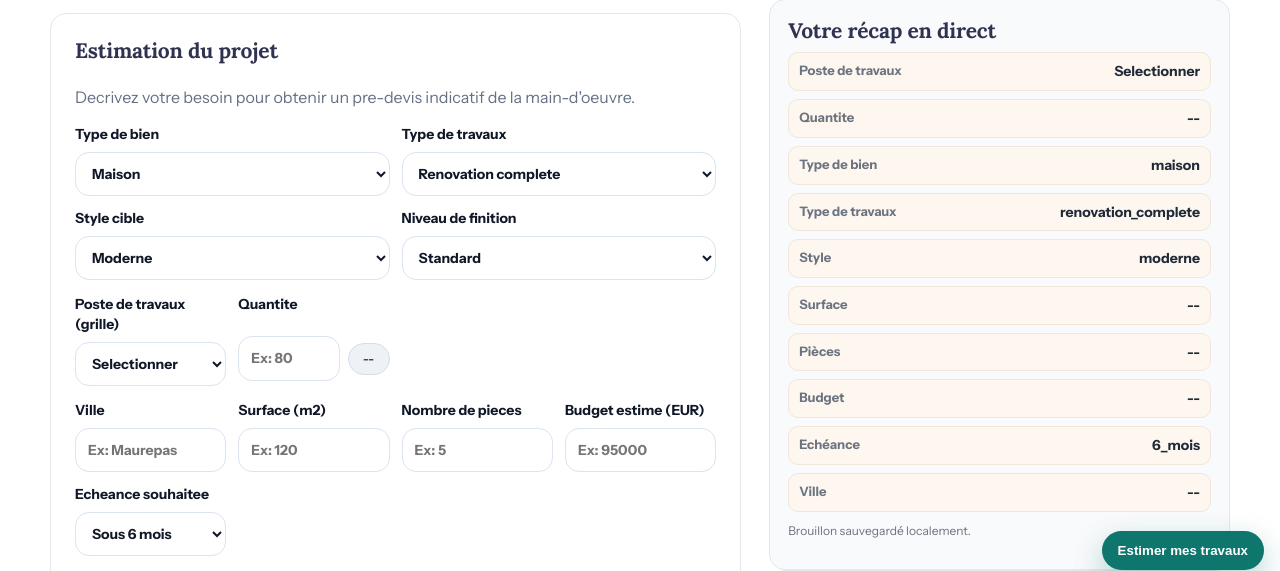
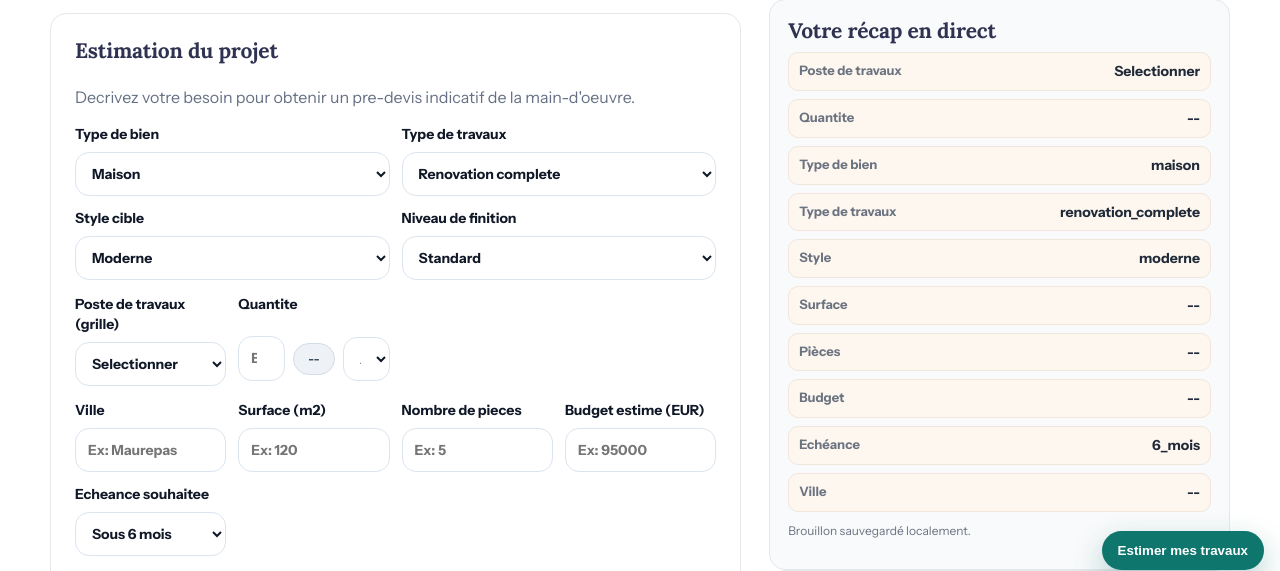
Before and after one commit to celiabou/batiment-fastapi, a FastAPI app: page /estimation-projet in a window 1280 px wide. Shown: the part 214-785 px from the top of the page. Run offline with FastAPI, Linux system fonts and the light colour scheme.

Commit message:
feat: allow manual unit override for work items

```diff
--- a/static/architecture_ai.js
+++ b/static/architecture_ai.js
@@ -88,6 +88,7 @@
   const workQtyInputs = Array.from(document.querySelectorAll(".js-work-qty"));
   const workUnitTags = Array.from(document.querySelectorAll(".js-work-unit"));
   const workUnitHidden = document.getElementById("workUnitHidden");
+  const workUnitOverride = document.getElementById("workUnitOverride");
 
   let quoteSubmitted = false;
   let quoteSubmitting = false;
@@ -439,7 +440,9 @@
   function syncWorkItemUnits() {
     workItemSelects.forEach((selectEl, idx) => {
       const selected = selectEl.options[selectEl.selectedIndex];
-      const unit = selected ? selected.getAttribute("data-unit") || "--" : "--";
+      const autoUnit = selected ? selected.getAttribute("data-unit") || "--" : "--";
+      const overrideUnit = workUnitOverride ? workUnitOverride.value : "";
+      const unit = overrideUnit || autoUnit || "--";
       const unitTag = workUnitTags[idx];
       const qtyInput = workQtyInputs[idx];
       if (unitTag) unitTag.textContent = unit;
@@ -660,6 +663,13 @@
   workItemSelects.forEach((selectEl) => {
     selectEl.addEventListener("change", syncWorkItemUnits);
   });
+  if (workUnitOverride) {
+    workUnitOverride.addEventListener("change", () => {
+      syncWorkItemUnits();
+      updateLiveRecap();
+      saveDraft();
+    });
+  }
   quoteForm.addEventListener("input", () => {
     updateLiveRecap();
     saveDraft();
--- a/static/site.css
+++ b/static/site.css
@@ -2124,6 +2124,15 @@ h3 {
   justify-content: center;
 }
 
+.unit-override {
+  border: 1px solid #d4dde8;
+  border-radius: 10px;
+  padding: 6px 8px;
+  background: #fff;
+  font-weight: 700;
+  color: #1f2937;
+}
+
 .form-disclaimer {
   margin: 10px 0 8px;
   font-size: 12px;
--- a/templates/estimation_projet.html
+++ b/templates/estimation_projet.html
@@ -93,6 +93,13 @@
         <div class="unit-field">
           <input name="work_quantity" class="js-work-qty" type="number" min="0" step="0.1" placeholder="Ex: 80">
           <span class="unit-tag js-work-unit">--</span>
+          <select id="workUnitOverride" class="unit-override">
+            <option value="">Auto</option>
+            <option value="m2">m2</option>
+            <option value="m3">m3</option>
+            <option value="unite">Unite</option>
+            <option value="forfait">Forfait</option>
+          </select>
         </div>
       </label>
       <input type="hidden" name="work_unit" id="workUnitHidden" value="">
```
